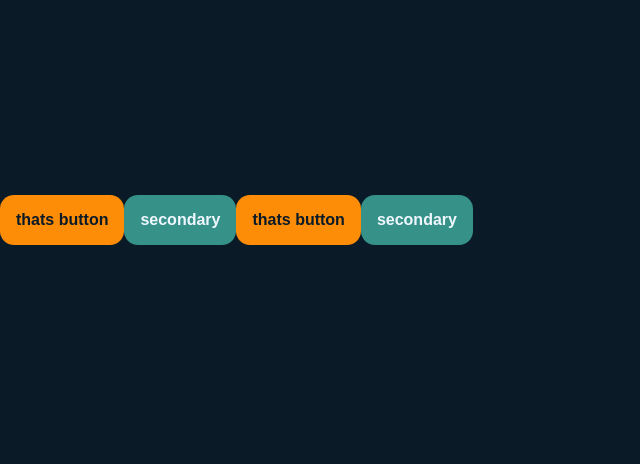
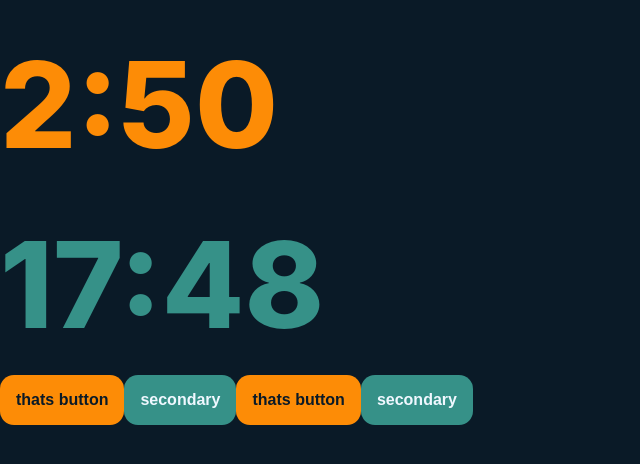
Before and after one commit to dsdyaz/pomodoro-timer, a React (Vite) app: page / in a window 1280 px wide. Shown: the part 180-644 px from the top of the page, without its empty margins (0-640 px from the left). Built offline with nearby package versions, Linux system fonts and the light colour scheme.

Commit message:
work in progress

```diff
--- a/src/page/main-page.jsx
+++ b/src/page/main-page.jsx
@@ -1,9 +1,12 @@
 import React from "react"
 import Button from "../components/button/button"
+import Timer from "../components/timer/timer"
 
 export default function Homepage() {
   return (
     <div>
+      <Timer minutes="2" seconds="50" />
+      <Timer isGreen minutes="17" seconds="48" />
       <Button text="thats button" />
       <Button text="secondary" secondary />
       <Button text="thats button" />
```
